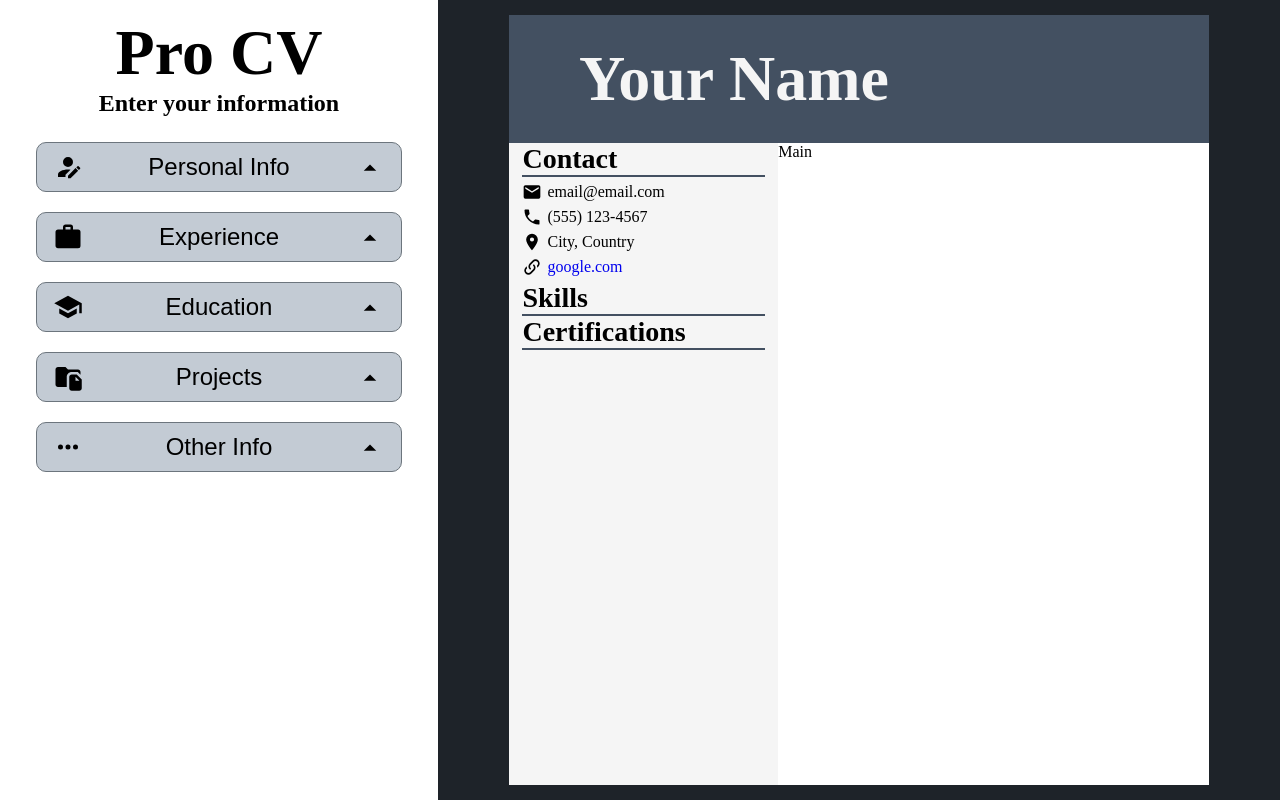
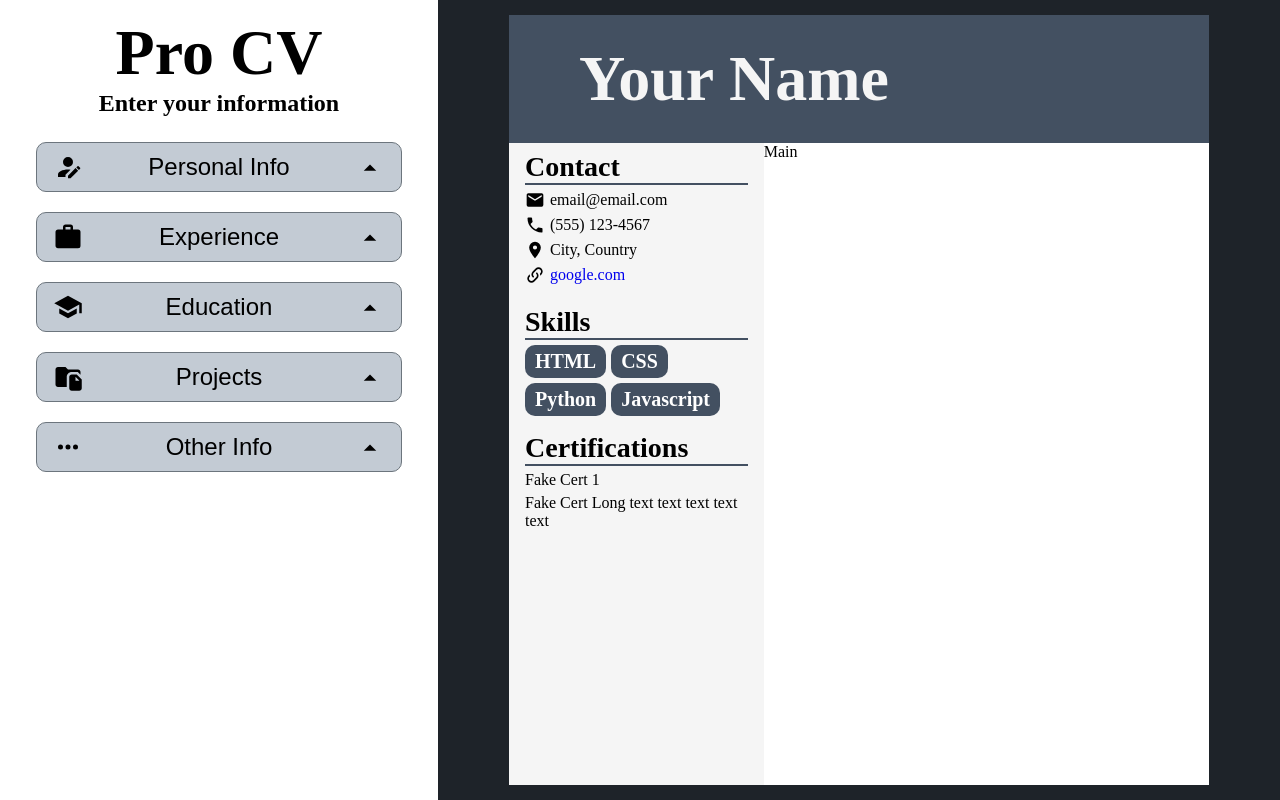
Before and after one commit to devchap8/cv-application, a React (Vite) app: page / in a window 1280 px wide. Built offline with nearby package versions, Linux system fonts and the light colour scheme.

Commit message:
Mark up sidebar for cv

```diff
--- a/src/components/cv-sidebar.jsx
+++ b/src/components/cv-sidebar.jsx
@@ -20,9 +20,19 @@ export default function CvSidebar() {
             </div>
             <div className="cvSidebarSect">
                 <CvTitle text="Skills"></CvTitle>
+                <div className="skillsList">
+                    <div className="cvSkill">HTML</div>
+                    <div className="cvSkill">CSS</div>
+                    <div className="cvSkill">Python</div>
+                    <div className="cvSkill">Javascript</div>
+                </div>
             </div>
             <div className="cvSidebarSect">
                 <CvTitle text="Certifications"></CvTitle>
+                <ul className="certsList">
+                    <li>Fake Cert 1</li>
+                    <li>Fake Cert Long text text text text text</li>
+                </ul>
             </div>
         </div>
     )
--- a/src/styles/index.css
+++ b/src/styles/index.css
@@ -252,15 +252,20 @@ input:focus, textarea:focus {
 
 .cvSidebar {
   background-color: var(--bg-subtle);
-  flex: 1.25;
+  flex: 1;
+  padding: .5rem 1rem;
+  display: flex;
+  flex-direction: column;
+  gap: 1rem;
 }
 
 .cvMain {
   flex: 2;
 }
 
+/* Sidebar */
+
 .cvTitleUnderline, .cvTitleText {
-  width: 90%;
   display: flex;
   margin: 0 auto;
 }
@@ -272,7 +277,10 @@ input:focus, textarea:focus {
 .cvTitleUnderline {
   background-color: var(--bg-medium);
   height: 2px;
+  margin-bottom: 5px;
 }
+
+/* Contact Section */
 
 .cvSidebar img {
   height: 20px;
@@ -280,7 +288,7 @@ input:focus, textarea:focus {
 
 .contactLine {
   display: flex;
-  margin: 5px 5%;
+  margin: 5px 0;
   gap: 5px;
   align-items: center;
 }
@@ -288,3 +296,32 @@ input:focus, textarea:focus {
 .contactLine a {
   text-decoration: none;
 }
+
+/* Skills Section */
+
+.skillsList {
+  display: flex;
+  flex-wrap: wrap;
+  gap: 5px;
+}
+
+.cvSkill {
+  background-color: var(--bg-medium);
+  color: var(--bg-main);
+  font-weight: bold;
+  padding: 5px 10px;
+  font-size: 1.25rem;
+  border-radius: 10px;
+}
+
+/* Certs Section */
+
+ul {
+  display: flex;
+  flex-direction: column;
+  gap: 5px;
+}
+
+li {
+  list-style: none;
+}
```
